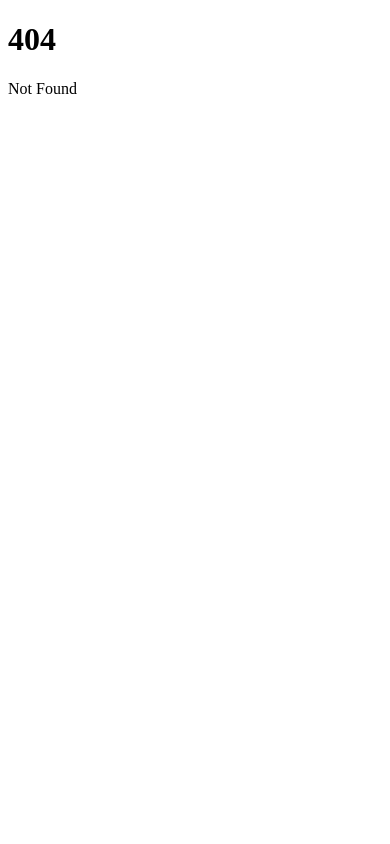
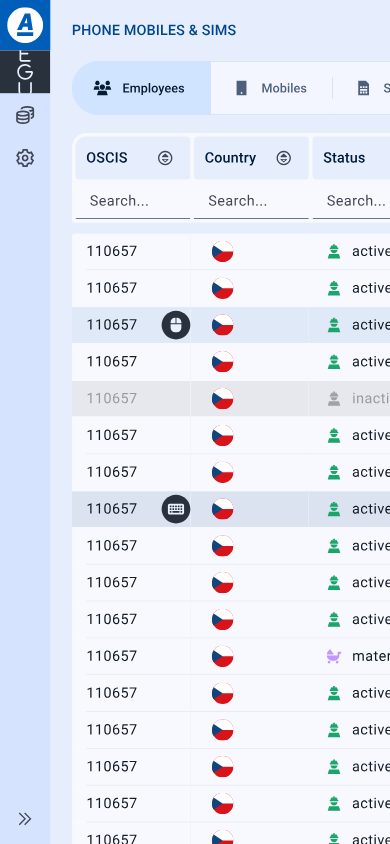
Before and after one commit to stereoit/ai-test, a SvelteKit app in the folder frontend/: page /phones in a window 390 px wide. Before the commit this address had no page. Built offline with nearby package versions, Linux system fonts and the light colour scheme.

Commit message:
First version of phones app

```diff
--- /dev/null
+++ b/frontend/src/routes/phones/+page.svelte
@@ -0,0 +1,17 @@
+
+<div class="background">
+</div>
+
+<style>
+  .background {
+    position: fixed;
+    top: 0;
+    left: 0;
+    width: 100%;
+    height: 100%;
+    background-image: url('/svg/background.svg');
+    background-size: cover;
+    background-repeat: no-repeat;
+    z-index: -1;
+  }
+</style>
```
Also changed, not shown: frontend/src/lib/Menu.svelte (added, +10 -0 lines), frontend/src/routes/+page.svelte (+7 -2 lines), frontend/static/svg/background.svg (added).
